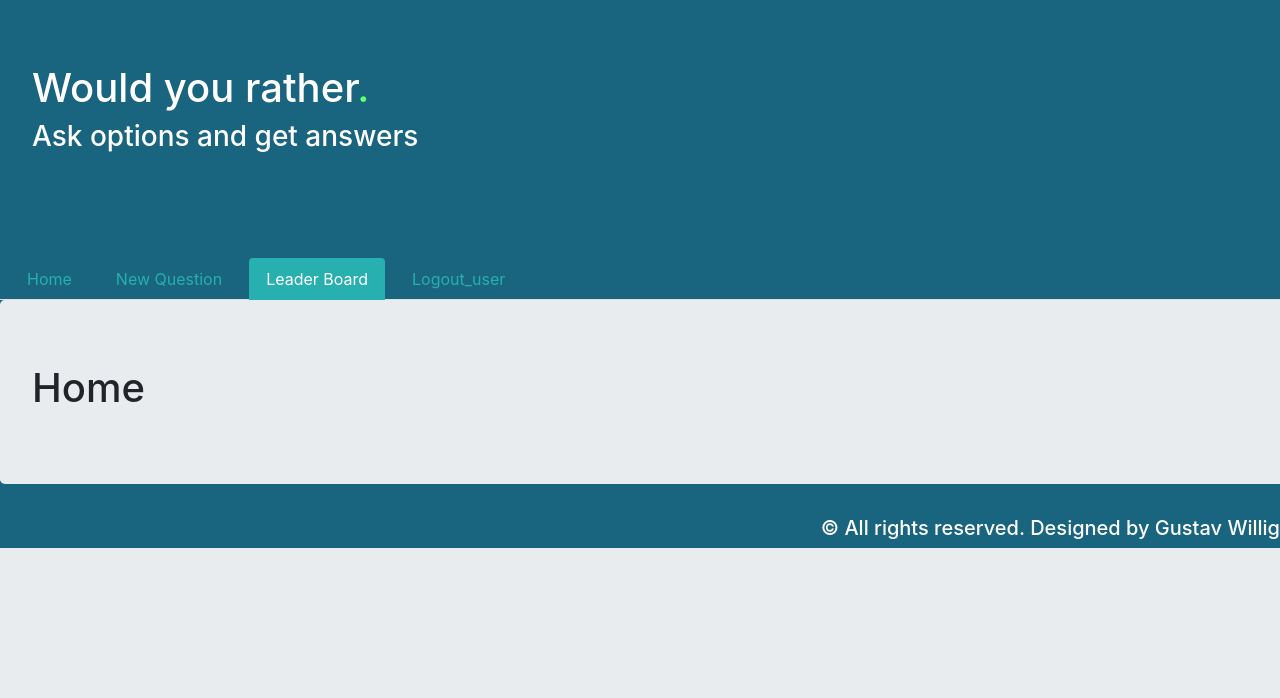
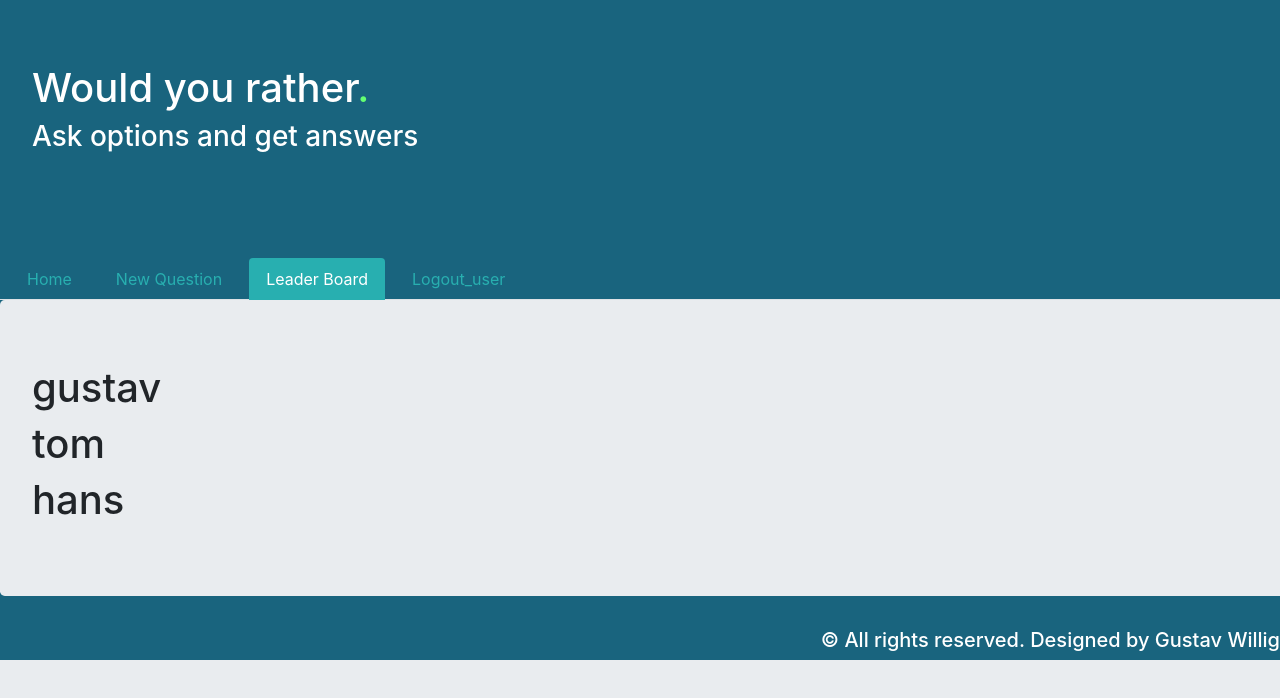
Before and after one commit to gwillig/-would-you-rather, a React (Create React App) app: page /home in a window 1280 px wide. Both pictures are taken after a click on the tab "Leader Board". Shown: the top 698 px of the page. Built offline with nearby package versions, Linux system fonts and the light colour scheme.

Commit message:
MOD| Change Content of QuestionCard.js

```diff
--- a/src/components/Leader_Board/Leader_board.js
+++ b/src/components/Leader_Board/Leader_board.js
@@ -2,12 +2,15 @@ import React from 'react'
 import {Jumbotron } from "react-bootstrap";
 
 class Leader_board extends React.Component {
-
+    constructor(props) {
+        super(props)
+        this.state = {  user:[{name:"gustav"},{name:"tom"},{name:"hans"}]}
+    }
     render() {
         return (
             <Jumbotron>
-                <h1>Home
-                </h1>
+                {this.state.user.map((user)=>{return <h1>{user.name}</h1>})}
+
 
             </Jumbotron>
         )
```
Also changed, not shown: src/components/Leader_Board/UserCard.js (added).
